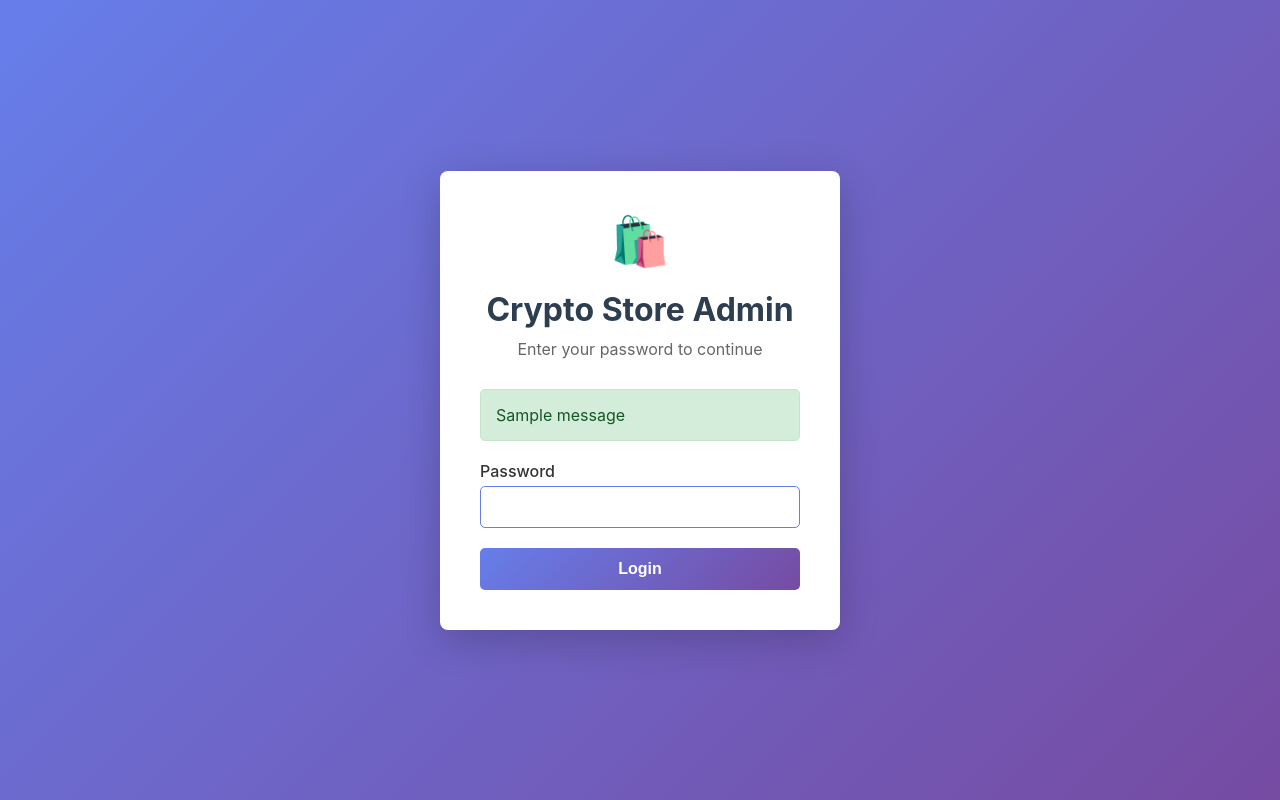
After one commit to Nyagwenchar/tg-bot, a Flask app: page /login in a window 1280 px wide. The commit adds this page. Run offline with Flask 3, Linux system fonts and the light colour scheme; tables that the repository leaves empty hold one stand-in row (values such as "Sample post"); one stand-in notice (Sample message) is shown; parts of the project's set-up code (start-up, migrations or seed data) failed here and were passed over.

Commit message:
Add password protection and setup guide for the admin panel
Implement admin panel password authentication and add comprehensive setup instructions in README and a new SETUP_GUIDE.md file.

Replit-Commit-Author: Agent
Replit-Commit-Session-Id: 7b48e9d5-59bb-4916-b1b3-588ba726ad42
Replit-Commit-Checkpoint-Type: full_checkpoint
Replit-Commit-Screenshot-Url: https://storage.googleapis.com/screenshot-production-us-central1/905616d5-53c8-4ff6-9ab9-8d1803f0c4a4/7b48e9d5-59bb-4916-b1b3-588ba726ad42/lf2StQ1

```diff
--- a/admin.py
+++ b/admin.py
@@ -1,6 +1,8 @@
 import os
-from flask import Flask, render_template, request, redirect, url_for, flash, jsonify, send_from_directory
+from flask import Flask, render_template, request, redirect, url_for, flash, jsonify, send_from_directory, session
 from werkzeug.utils import secure_filename
+from werkzeug.security import check_password_hash, generate_password_hash
+from functools import wraps
 from database import Database
 from dotenv import load_dotenv
 import asyncio
@@ -14,17 +16,52 @@ app.config['UPLOAD_FOLDER'] = 'uploads'
 app.config['MAX_CONTENT_LENGTH'] = 16 * 1024 * 1024
 
 ALLOWED_EXTENSIONS = {'png', 'jpg', 'jpeg', 'gif', 'webp'}
+ADMIN_PASSWORD = os.getenv('ADMIN_PASSWORD')
+
+if not ADMIN_PASSWORD:
+    print("ERROR: ADMIN_PASSWORD environment variable is not set!")
+    print("Please set ADMIN_PASSWORD in your environment variables to secure your admin panel.")
+    import sys
+    sys.exit(1)
 
 db = Database()
 
 def allowed_file(filename):
     return '.' in filename and filename.rsplit('.', 1)[1].lower() in ALLOWED_EXTENSIONS
 
+def login_required(f):
+    @wraps(f)
+    def decorated_function(*args, **kwargs):
+        if 'logged_in' not in session:
+            flash('Please log in to access this page.', 'error')
+            return redirect(url_for('login'))
+        return f(*args, **kwargs)
+    return decorated_function
+
+@app.route('/login', methods=['GET', 'POST'])
+def login():
+    if request.method == 'POST':
+        password = request.form.get('password')
+        if password == ADMIN_PASSWORD:
+            session['logged_in'] = True
+            flash('Successfully logged in!', 'success')
+            return redirect(url_for('index'))
+        else:
+            flash('Invalid password!', 'error')
+    return render_template('login.html')
+
+@app.route('/logout')
+def logout():
+    session.pop('logged_in', None)
+    flash('Successfully logged out.', 'success')
+    return redirect(url_for('login'))
+
 @app.route('/uploads/<filename>')
 def uploaded_file(filename):
     return send_from_directory(app.config['UPLOAD_FOLDER'], filename)
 
 @app.route('/')
+@login_required
 def index():
     products = db.get_all_products(active_only=False)
     orders = db.get_all_orders()
@@ -32,11 +69,13 @@ def index():
     return render_template('index.html', products=products, orders=orders, pending_orders=pending_orders)
 
 @app.route('/products')
+@login_required
 def products():
     all_products = db.get_all_products(active_only=False)
     return render_template('products.html', products=all_products)
 
 @app.route('/products/add', methods=['GET', 'POST'])
+@login_required
 def add_product():
     if request.method == 'POST':
         name = request.form.get('name')
@@ -70,6 +109,7 @@ def add_product():
     return render_template('add_product.html')
 
 @app.route('/products/edit/<int:product_id>', methods=['GET', 'POST'])
+@login_required
 def edit_product(product_id):
     product = db.get_product(product_id)
     if not product:
@@ -108,6 +148,7 @@ def edit_product(product_id):
     return render_template('edit_product.html', product=product)
 
 @app.route('/products/delete/<int:product_id>', methods=['POST'])
+@login_required
 def delete_product(product_id):
     product = db.get_product(product_id)
     if product:
@@ -118,11 +159,13 @@ def delete_product(product_id):
     return redirect(url_for('products'))
 
 @app.route('/orders')
+@login_required
 def orders_page():
     all_orders = db.get_all_orders()
     return render_template('orders.html', orders=all_orders)
 
 @app.route('/orders/approve/<int:order_id>', methods=['POST'])
+@login_required
 def approve_order(order_id):
     order = db.get_order(order_id)
     if not order:
@@ -156,6 +199,7 @@ def approve_order(order_id):
     return redirect(url_for('orders_page'))
 
 @app.route('/orders/reject/<int:order_id>', methods=['POST'])
+@login_required
 def reject_order(order_id):
     order = db.get_order(order_id)
     if not order:
--- a/templates/base.html
+++ b/templates/base.html
@@ -235,6 +235,7 @@
             <a href="/">Dashboard</a>
             <a href="/products">Products</a>
             <a href="/orders">Orders</a>
+            <a href="/logout" style="margin-left: auto;">Logout</a>
         </div>
     </nav>
 
--- /dev/null
+++ b/templates/login.html
@@ -0,0 +1,134 @@
+<!DOCTYPE html>
+<html lang="en">
+<head>
+    <meta charset="UTF-8">
+    <meta name="viewport" content="width=device-width, initial-scale=1.0">
+    <title>Admin Login - Crypto Store</title>
+    <style>
+        * {
+            margin: 0;
+            padding: 0;
+            box-sizing: border-box;
+        }
+
+        body {
+            font-family: -apple-system, BlinkMacSystemFont, 'Segoe UI', Roboto, Oxygen, Ubuntu, Cantarell, sans-serif;
+            background: linear-gradient(135deg, #667eea 0%, #764ba2 100%);
+            min-height: 100vh;
+            display: flex;
+            align-items: center;
+            justify-content: center;
+        }
+
+        .login-container {
+            background: white;
+            border-radius: 8px;
+            padding: 40px;
+            box-shadow: 0 10px 40px rgba(0,0,0,0.2);
+            width: 100%;
+            max-width: 400px;
+        }
+
+        .login-container h1 {
+            margin-bottom: 10px;
+            color: #2c3e50;
+            text-align: center;
+        }
+
+        .login-container p {
+            text-align: center;
+            color: #666;
+            margin-bottom: 30px;
+        }
+
+        .form-group {
+            margin-bottom: 20px;
+        }
+
+        label {
+            display: block;
+            margin-bottom: 5px;
+            font-weight: 500;
+            color: #333;
+        }
+
+        input[type="password"] {
+            width: 100%;
+            padding: 12px;
+            border: 1px solid #ddd;
+            border-radius: 5px;
+            font-size: 14px;
+        }
+
+        input[type="password"]:focus {
+            outline: none;
+            border-color: #667eea;
+        }
+
+        .btn {
+            width: 100%;
+            padding: 12px;
+            border: none;
+            border-radius: 5px;
+            background: linear-gradient(135deg, #667eea 0%, #764ba2 100%);
+            color: white;
+            font-size: 16px;
+            font-weight: 600;
+            cursor: pointer;
+            transition: transform 0.2s;
+        }
+
+        .btn:hover {
+            transform: translateY(-2px);
+        }
+
+        .alert {
+            padding: 15px;
+            border-radius: 5px;
+            margin-bottom: 20px;
+        }
+
+        .alert-success {
+            background: #d4edda;
+            color: #155724;
+            border: 1px solid #c3e6cb;
+        }
+
+        .alert-error {
+            background: #f8d7da;
+            color: #721c24;
+            border: 1px solid #f5c6cb;
+        }
+
+        .logo {
+            text-align: center;
+            font-size: 48px;
+            margin-bottom: 20px;
+        }
+    </style>
+</head>
+<body>
+    <div class="login-container">
+        <div class="logo">🛍️</div>
+        <h1>Crypto Store Admin</h1>
+        <p>Enter your password to continue</p>
+
+        {% with messages = get_flashed_messages(with_categories=true) %}
+            {% if messages %}
+                {% for category, message in messages %}
+                    <div class="alert alert-{{ category }}">{{ message }}</div>
+                {% endfor %}
+            {% endif %}
+        {% endwith %}
+
+        <form method="POST">
+            <div class="form-group">
+                <label for="password">Password</label>
+                <input type="password" id="password" name="password" required autofocus>
+            </div>
+
+            <button type="submit" class="btn">Login</button>
+        </form>
+    </div>
+</body>
+</html>
```
Also changed, not shown: SETUP_GUIDE.md (added, +100 -0 lines), render.yaml (added, +15 -0 lines), README.md, 2 other files.
